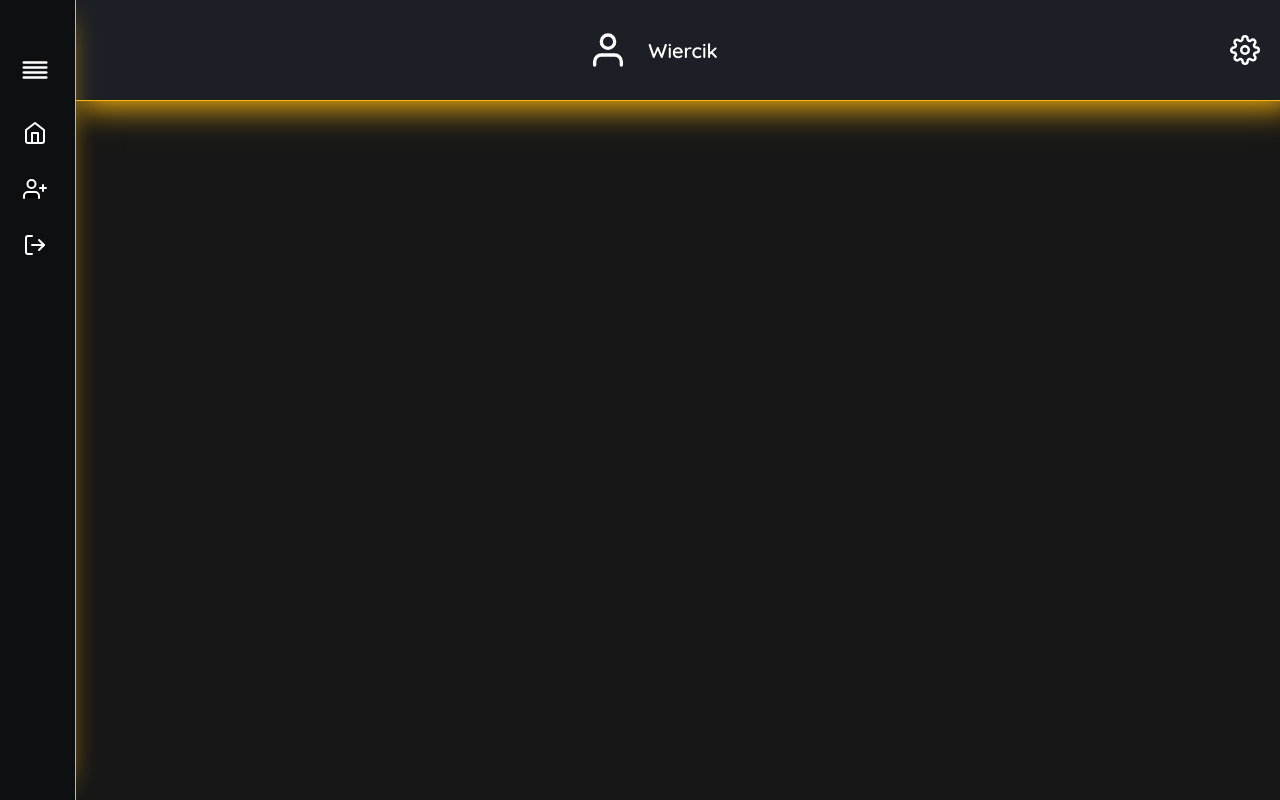
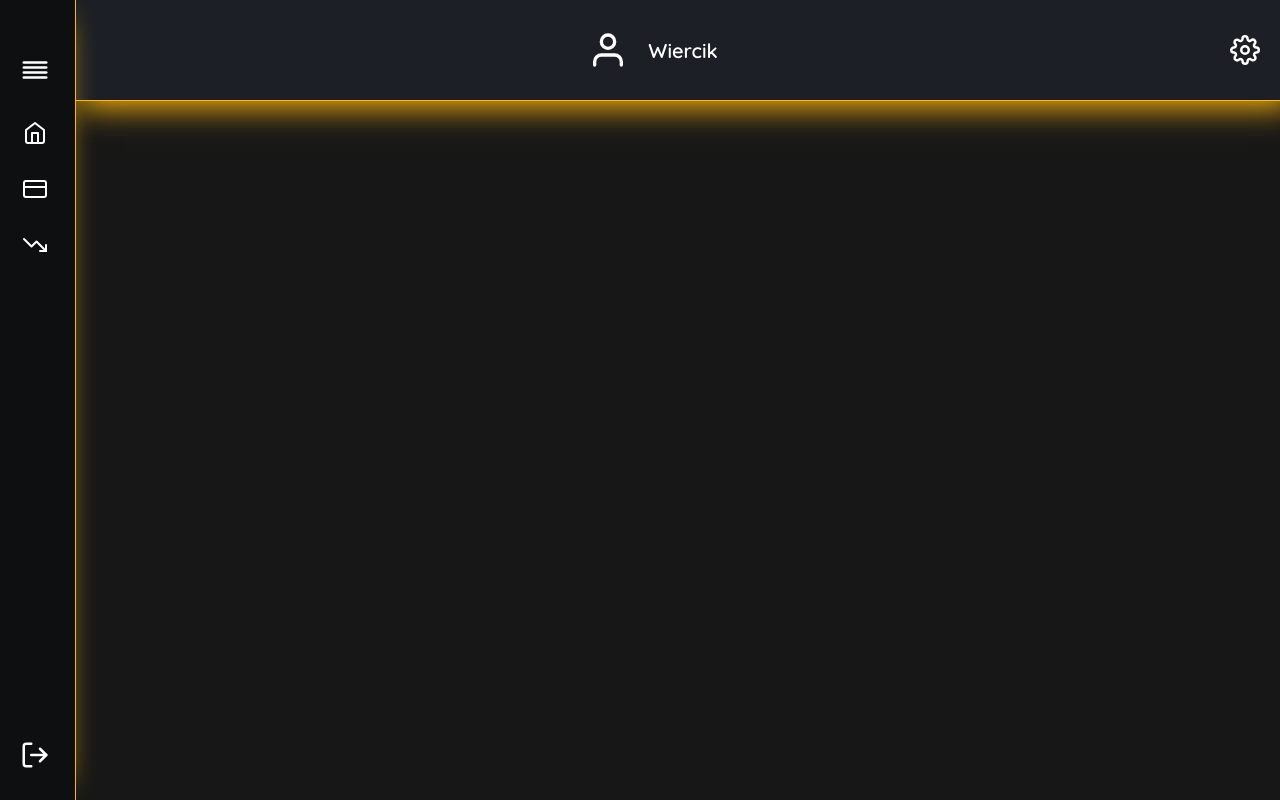
Before and after one commit to Swiatlon/FinancialChecker, a React (Vite) app in the folder client/: page /postAuth in a window 1280 px wide. Built offline with nearby package versions, Linux system fonts and the light colour scheme.

Commit message:
Changed overview into home after auth

```diff
--- a/client/src/components/organisms/Navigation/Navigation.jsx
+++ b/client/src/components/organisms/Navigation/Navigation.jsx
@@ -20,12 +20,12 @@ function Navigation() {
   ];
 
   const navigationItemsAfterAuth = [
-    { text: 'Overview', icon: homeIcon },
+    { text: 'home', icon: homeIcon },
     { text: 'My Wallet', icon: cardIcon },
     { text: 'Add new expenses', icon: expensesIcon },
   ];
 
-  const isAuthorized = false;
+  const isAuthorized = true;
 
   const navigationContent = () => {
     // POST AUTH
```
